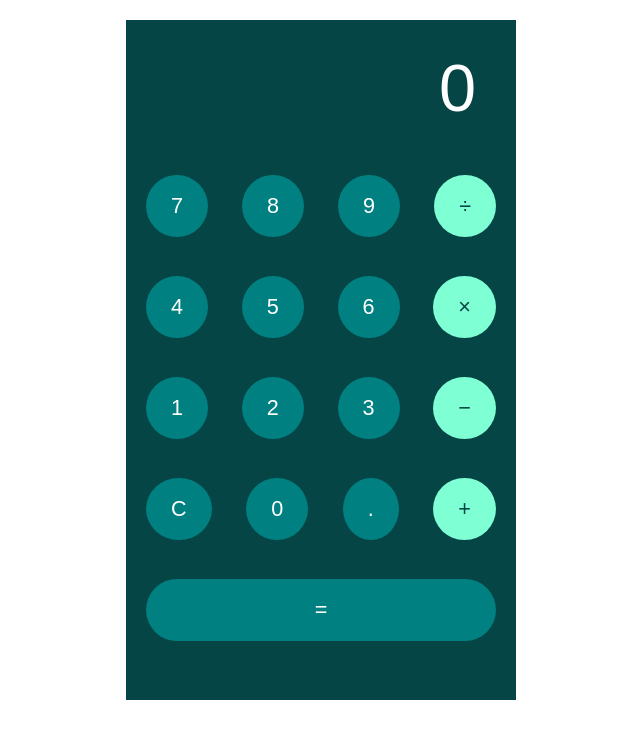
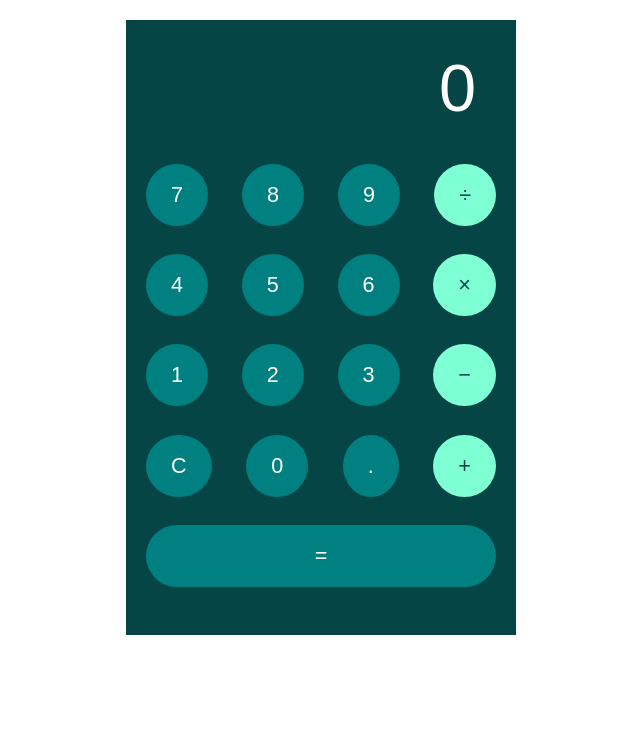
Before and after one commit to Jrrohr/calculator, a plain HTML site: page index.html in a window 1280 px wide. Shown: the whole page, without its empty margins (319-959 px from the left). Drawn offline with Linux system fonts and the light colour scheme.

Commit message:
Fixed height in CSS

```diff
--- a/style.css
+++ b/style.css
@@ -14,7 +14,7 @@ body {
     color: white;
     padding: 20px;
     width: 350px;
-    height: 100%;
+    height: 575px;
     font-size: large;
     display: flex;
     flex-direction: column;
```
